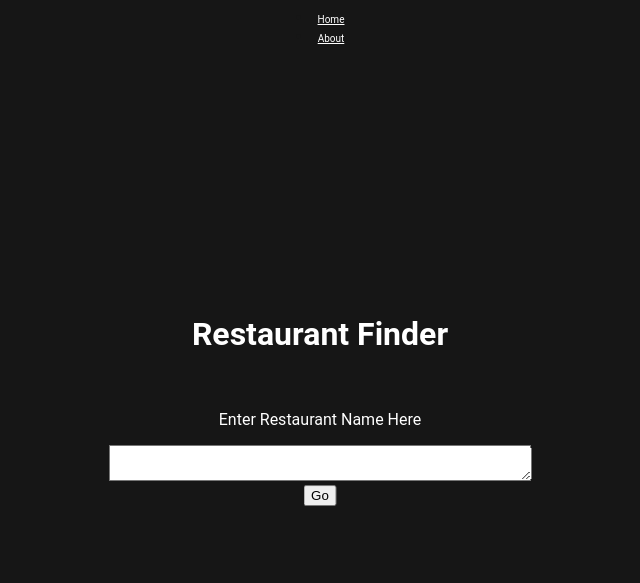
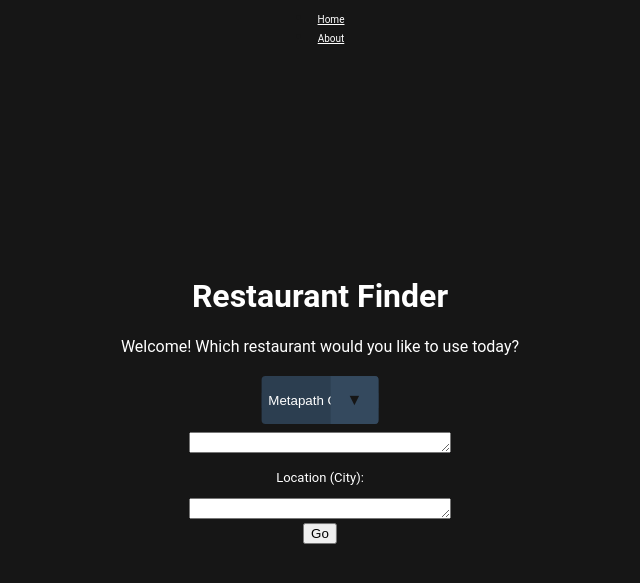
Before and after one commit to lindsey-doyle/food-chain, a Flask app: page / in a window 1280 px wide. Shown: the top 583 px of the page, without its empty margins (320-960 px from the left). Run offline with Flask 2, Linux system fonts and the light colour scheme.

Commit message:
frontend integraton

```diff
--- a/main.py
+++ b/main.py
@@ -37,8 +37,9 @@ app = Flask(__name__)
 
 @app.route("/")  # endpoint "/" (home page)
 def home():
+    #metapaths = [{'name': 'CAC', 'name': 'etc.'}]
     return render_template("home.html", data=[
-                                        {'name':'Option 1'},
+                                        {'name':'Metapath Option 1'},
                                         {'name':'Option 2'},
                                         {'name':'Option 3'},
                                         {'name':'etc.'}])
@@ -47,15 +48,23 @@ def home():
 @app.route("/result", methods=['GET', 'POST'])
 def result():
     #data = []
+    meta_dict = {'Metapath Option 1': "CAC", 'Option 2': "CAC",  'Option 3': "CAC",  'etc.': "CAC"}
     error = None
 
     if request.method == 'POST':
         listing = request.form['listing']
-        listing = listing.split(",")
+        city = request.form['city']
+
+        metapath_key = request.form.get('comp_select')
+        metapath = meta_dict[metapath_key]
+
         #print(listing)
         # TODO - confirm valid input
-        listing_name = listing[0].strip()
-        listing_city = listing[1].strip()
+        listing_name = listing.strip()
+        listing_city = city.strip()
+
+        #listing_name = listing[0].strip()
+        #listing_city = listing[1].strip()
         # TODO - confirm valid input
 
         ##!!!!!!!(api key)
@@ -63,7 +72,7 @@ def result():
 
         nxt, cat = verify_listing(listing_name, listing_city, api)
         #print(nxt) # 'nxt' is dict of info of the verified input listing
-        print('/n', '/n', nxt)
+        #print('/n', '/n', nxt)
 
 
 
@@ -71,8 +80,8 @@ def result():
         with open("config/data-params.json", "r") as fp:
             params = json.load(fp)
             #params.update(new_data)
-        params["listing_name"] = listing_name #listing[0].strip()
-        params["listing_city"] = listing_city #listing[1].strip()
+        params["listing_name"] = listing_name
+        params["listing_city"] = listing_city
         params["listing_cat"] = cat
         params["listing_info"] = nxt
 
@@ -82,15 +91,26 @@ def result():
         # TODO - confirm valid config before moving on!
 
         # Get Data (ETL)
-        cfg = load_params(DATA_PARAMS)
-        etl(**cfg)
+        #cfg = load_params(DATA_PARAMS)
+        #etl(**cfg)
 
-        # Model
+        ##### MODELING PIPELINE
+        # Update model-params with input listing ID
+        with open("config/model-params.json", "r") as fp:
+            m_params = json.load(fp)
 
-        # Get results
+        m_params["listing_id"] = nxt['id']
+        m_params["metapath"] = metapath
+        with open("config/model-params.json", "w") as fp:
+            json.dump(m_params, fp)
+
+        # Run model driver
+        # NOTE!! - instead call 'run.py' with 'model' target!!??
+        cfg = load_params(MODEL_PARAMS)
+        driver(**cfg)
 
         # DISPLAY RECOMMENDATIONS
-        df = pd.read_csv('test/test_data/out/recommendations.csv')
+        df = pd.read_csv('data/out/recommendations.csv')
         #data2 = []
         #for restaurant in list(df['Name']):
             #data2.append({'Name': restaurant})
--- a/src/model.py
+++ b/src/model.py
@@ -347,9 +347,7 @@ def get_recommendations(ps, df, input_restaurant, metapath, N, top_n):
 def driver(**cfg):
 
     # get Yelp ID of input restaurant
-    fname = cfg['input_listing']
-    f = open(fname, 'r')
-    input_restaurant = f.read() # Yelp ID
+    input_restaurant = cfg['listing_id']
 
     # get metapath to use
     metapath = cfg['metapath']
--- a/static/style.css
+++ b/static/style.css
@@ -46,10 +46,14 @@ select
 /* Custom Select */
 .select
 {
-    position: relative;
+    position: absolute;
     display: block;
-    width: 20em;
-    height: 3em;
+    top:50%;
+    left: 50%;
+    transform: translate(-50%,-50%);
+
+    /* width: 20em;
+    height: 3em;  */
     line-height: 3;
     background: #2c3e50;
     overflow: hidden;
--- a/templates/home.html
+++ b/templates/home.html
@@ -16,20 +16,38 @@
 
     <div class="center-on-page">
     <h1> Restaurant Finder </h1>
+    <p> Welcome! Which restaurant would you like to use today? </p>
 
     <br/>
 
     <!--<form class="form-inline" action="{{ url_for('result') }}" method="POST">-->
-      <div class="ml-container">
+      <!--<div class="ml-container">-->
 
         <form action="{{ url_for('result')}}" method="POST">
-        <p>Enter Restaurant Name Here</p>
-        <!-- <input type="text" name="comment"/> -->
-        <textarea name="listing" rows="2" cols="50"></textarea>
+        <p style="color:white; font-size: small;">Restaurant Name:</p>
+        <!-- <input type="text" name="listing"/> -->
+        <textarea name="listing" rows="1" cols="30"></textarea>
         <br/>
+        <p style="color:white; font-size: small;" >Location (City):</p>
+        <textarea name="city" rows="1" cols="30"></textarea>
+        <br/>
+
+        <div class="select">
+          <select name="comp_select" class="selectpicker form-control">
+
+              {% for o in data %}
+
+              <option value="{{ o.name }}">{{ o.name }}</option>
+
+              {% endfor %}
+
+          </select>
+        </div>
+
 
         <input type="submit" class="btn-info" value="Go">
         <!--<button type="submit" class="btn-info">Go</button>-->
+
 
         </form>
 
```
Also changed, not shown: config/model-params.json (+1 -8 lines), templates/about.html (+14 -3 lines), static/img/viz1.png (added), static/img/viz2.png (added).
